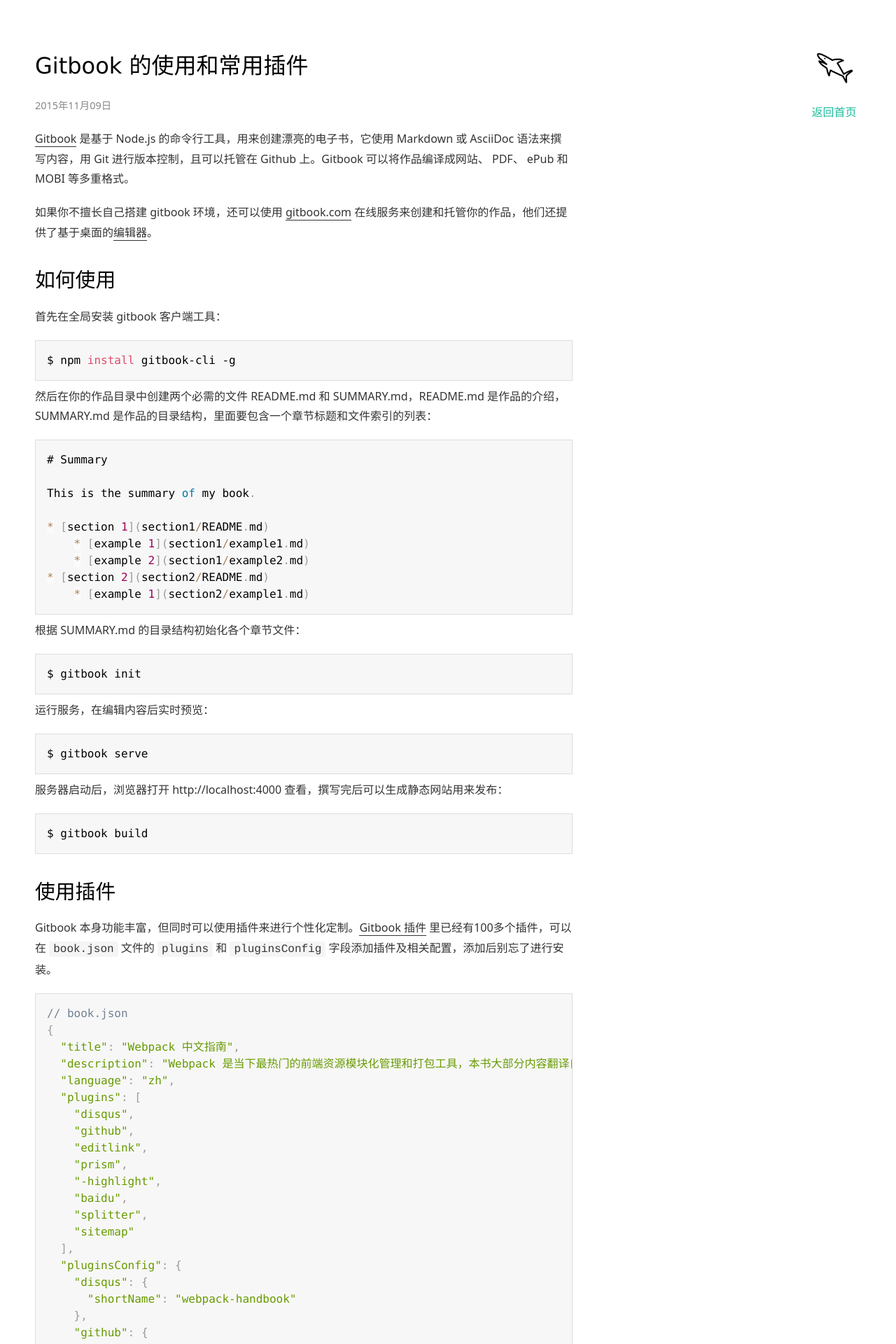
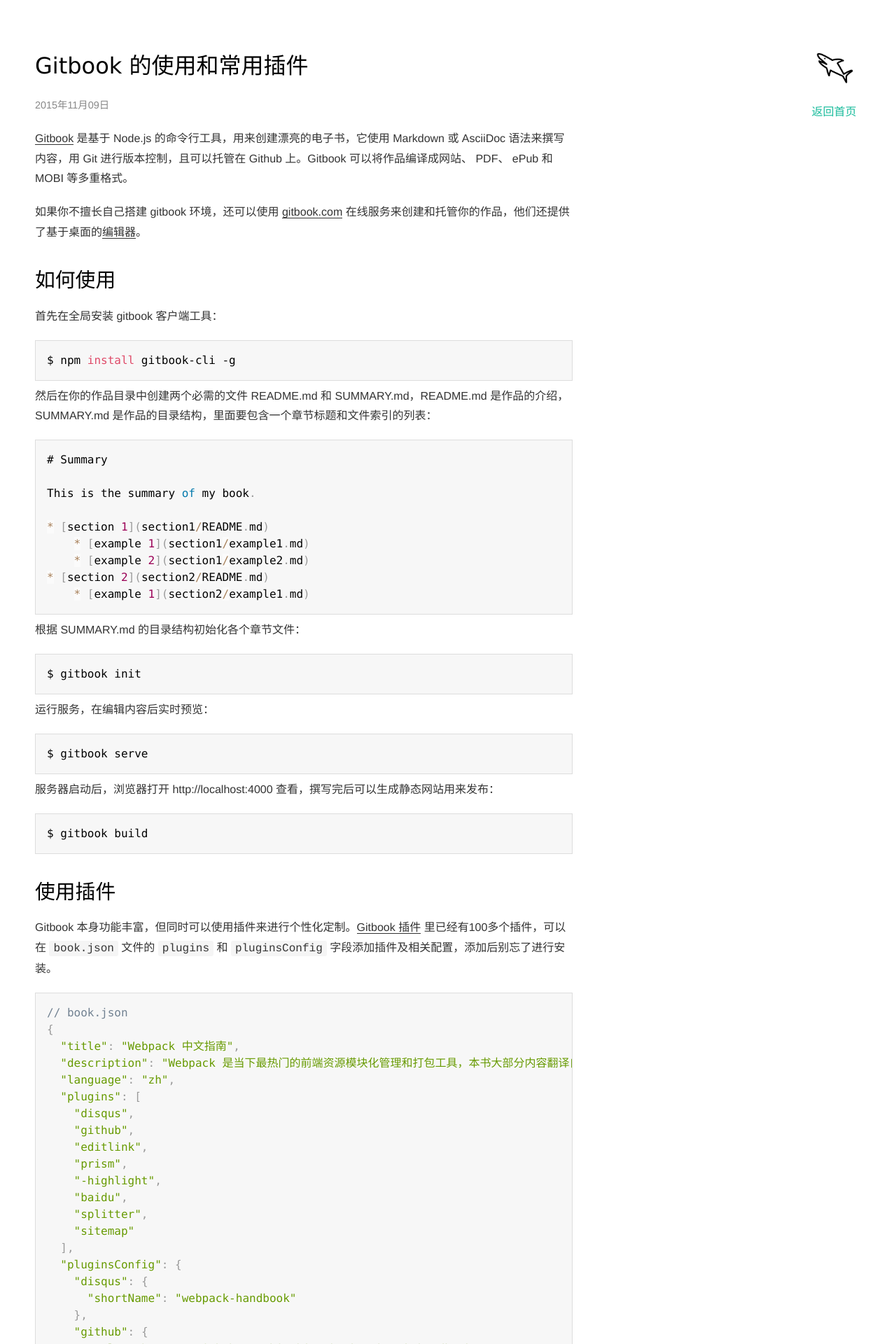
Before and after one commit to bigwhiteshark/bigwhiteshark.github.com, a Jekyll site: the page built from _posts/2015-11-09-gitbook-plugins.md, in a window 1280 px wide. Shown: the top 1920 px of the page at 70% size. Built offline with Jekyll 4.4.1, drawn with Linux system fonts in a browser that asks for light colours; Markdown is read by kramdown in place of the engine named in the settings; comment, search, counter and statistics services are not loaded.

Commit message:
first commit

```diff
--- a/_sass/_base.scss
+++ b/_sass/_base.scss
@@ -15,7 +15,7 @@
 }
 
 pre code {
-    border-radius: 3px;
+    border-radius: 0;
     background: none;
     padding: 0;
 }
@@ -24,6 +24,7 @@
     font-size: 0.8rem;
     pre {
         overflow: auto;
+        border-radius: 3px;
     }
 }
 
--- a/_sass/_typo.scss
+++ b/_sass/_typo.scss
@@ -34,7 +34,8 @@
 
 /* 要注意表单元素并不继承父级 font 的问题 */
 body, button, input, select, textarea {
-  font: 300 1em/1.8 PingFang SC, Lantinghei SC, Microsoft Yahei, Hiragino Sans GB, Microsoft Sans Serif, WenQuanYi Micro Hei, sans;
+  /*font: 300 1em/1.8 PingFang SC, Lantinghei SC, Microsoft Yahei, Hiragino Sans GB, Microsoft Sans Serif, WenQuanYi Micro Hei, sans;*/
+  font: normal 1em/1.8 "Helvetica Neue","Helvetica","Lucida Grande","Arial","Hiragino Sans GB","Microsoft Yahei","WenQuanYi Micro Hei","sans-serif";
 }
 
 button::-moz-focus-inner,
```
